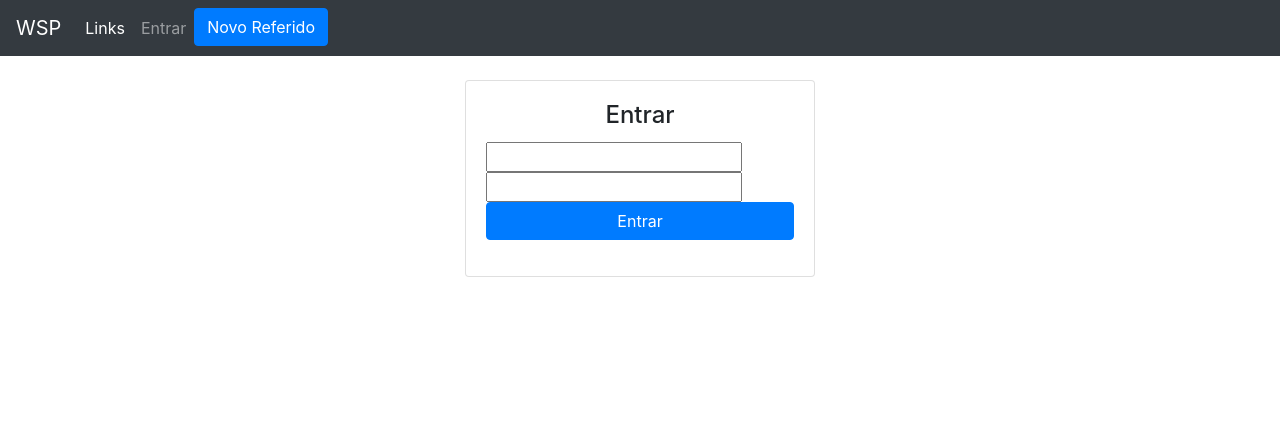
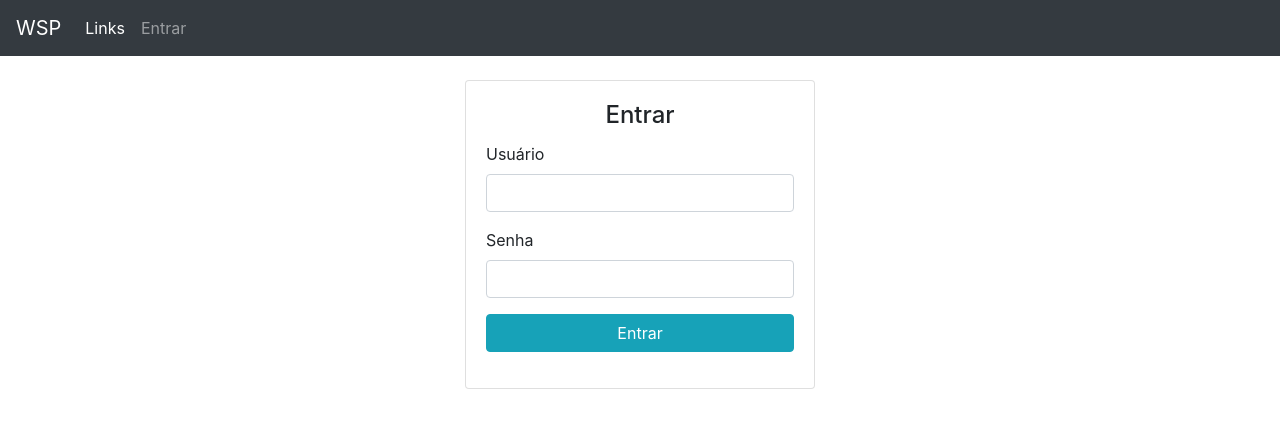
Before and after one commit to leandrofreire13/leadwsp, a Django app: page /accounts/login/ in a window 1280 px wide. Shown: the top 428 px of the page. Run offline with Django 3.2, Linux system fonts and the light colour scheme; some libraries are stand-ins or nearby versions.

Commit message:
Login 1.0 pronto

```diff
--- a/referidos/templates/referidos/base.html
+++ b/referidos/templates/referidos/base.html
@@ -1,5 +1,4 @@
 {% load static %}
-
 <html lang="en">
 <head>
     <meta charset="UTF-8">
@@ -14,38 +13,38 @@
 </head>
 <body>
     <nav class="navbar navbar-expand-lg navbar-dark bg-dark">
-        <a class="navbar-brand" href="/">WSP</a>
-        <button class="navbar-toggler" type="button" data-toggle="collapse" data-target="#navbarNav" aria-controls="navbarNav" aria-expanded="false" aria-label="Toggle navigation">
-        <span class="navbar-toggler-icon"></span>
-        </button>
-        <div class="collapse navbar-collapse" id="navbarNav">
-        <ul class="navbar-nav">
+    <a class="navbar-brand" href="/">WSP</a>
+    <button class="navbar-toggler" type="button" data-toggle="collapse" data-target="#navbarText" aria-controls="navbarText" aria-expanded="false" aria-label="Toggle navigation">
+    <span class="navbar-toggler-icon"></span>
+    </button>
+    <div class="collapse navbar-collapse" id="navbarText">
+        <ul class="navbar-nav mr-auto">
             <li class="nav-item active">
                 <a class="nav-link" href="/">Links <span class="sr-only">(current)</span></a>
             </li>
-            <!-- Aparecer só quando logado -->
             {% if user.is_authenticated %}
             <li class="nav-item">
                 <a class="nav-link" href="/referidos">Referidos</a>
             </li>
 
             <li class="nav-item">
-                <a class="nav-link" href="/admin">Admin</a>
+                <a class="nav-link" href="/admin" target="_blank">Admin</a>
             </li>
+
              <li class="nav-item">
                 <a class="nav-link" href="/accounts/logout">Sair</a>
             </li>
             {% else %}
-
             <li class="nav-item">
                 <a class="nav-link" href="/accounts/login">Entrar</a>
             </li>
             {% endif %}
-
-            <li class="nav-item">
-                <a class="btn btn-primary" href="referidos/new" role="button">Novo Referido</a>
-            </li>
         </ul>
+        {% if user.is_authenticated %}
+        <span class="navbar-text">
+            <a class="btn btn-info" href="referidos/new" role="button">Novo Referido</a>
+        </span>
+        {% endif %}
         </div>
     </nav>
     <div class="container">
--- a/referidos/templates/referidos/lista_referidos.html
+++ b/referidos/templates/referidos/lista_referidos.html
@@ -1,7 +1,9 @@
 {% extends 'referidos/base.html' %}
 
 {% block content %}
+
 {% for referido in referidos %}
+
 <div class="card">
     <div class="card-body">
         <p>Quem indicou: {{ referido.quem_indicou }}</p>
--- a/referidos/templates/registration/login.html
+++ b/referidos/templates/registration/login.html
@@ -11,12 +11,21 @@
                 <form method="post">
                 {% csrf_token %}
                 <input type="hidden" name="next" value="{{ next }}">
-                <input type="text" name="username">
-                <input type="password" name="password">
-                <button type="submit" class="btn btn-primary btn-block">Entrar</button>
+                <div class="form-group">
+                    <label>Usuário</label>
+                    <input type="text" class="form-control" aria-describedby="emailHelp" name="username">
+                </div>
+                <div class="form-group">
+                    <label>Senha</label>
+                    <input type="password" class="form-control" aria-describedby="emailHelp" name="password">
+                </div>
+                <button type="submit" class="btn btn-info btn-block">Entrar</button>
                 </form>
             </div>
         </div>
     </div>
 </div>
+
+
+
 {% endblock %}
```
Also changed, not shown: db.sqlite3.
